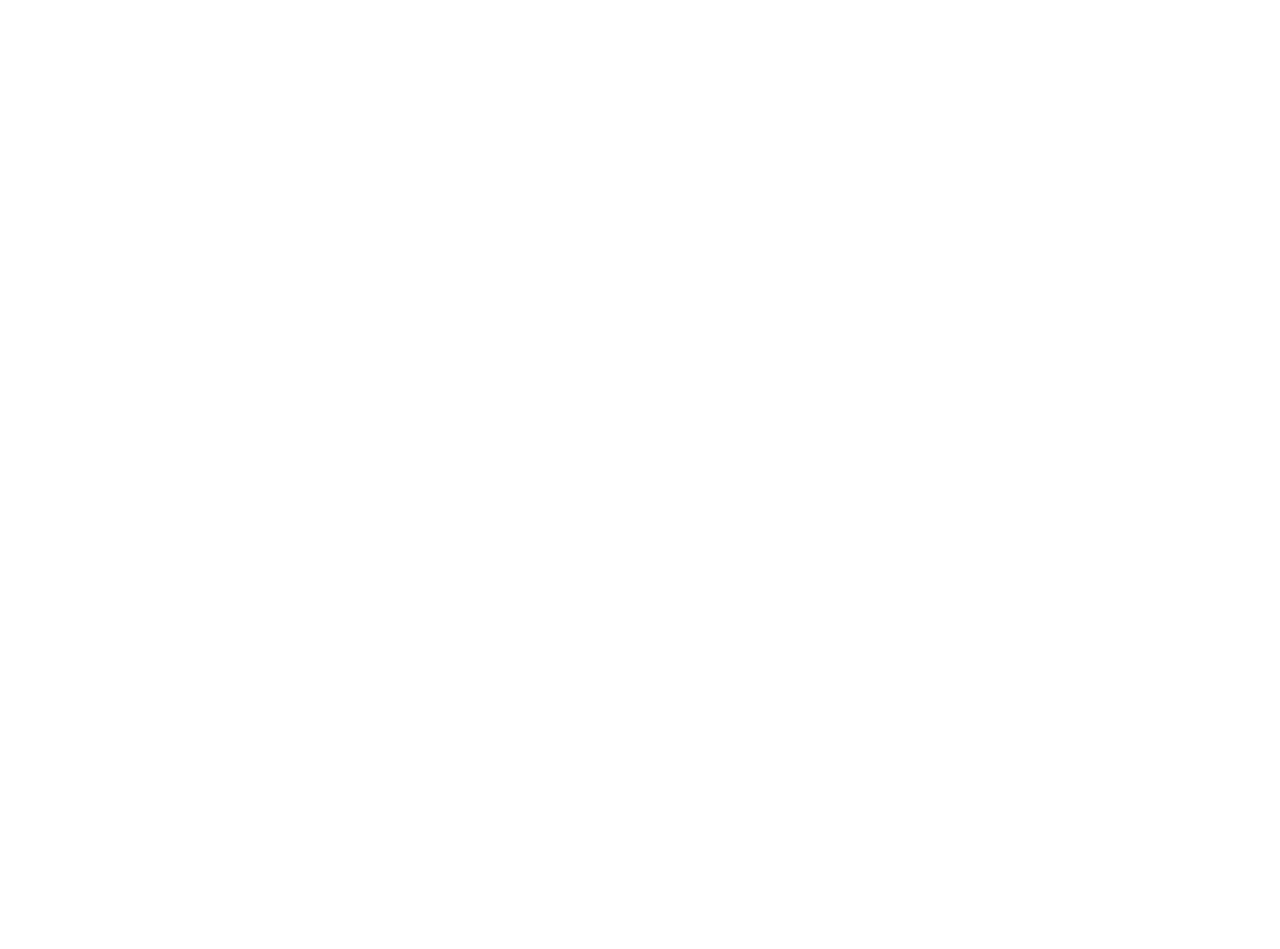
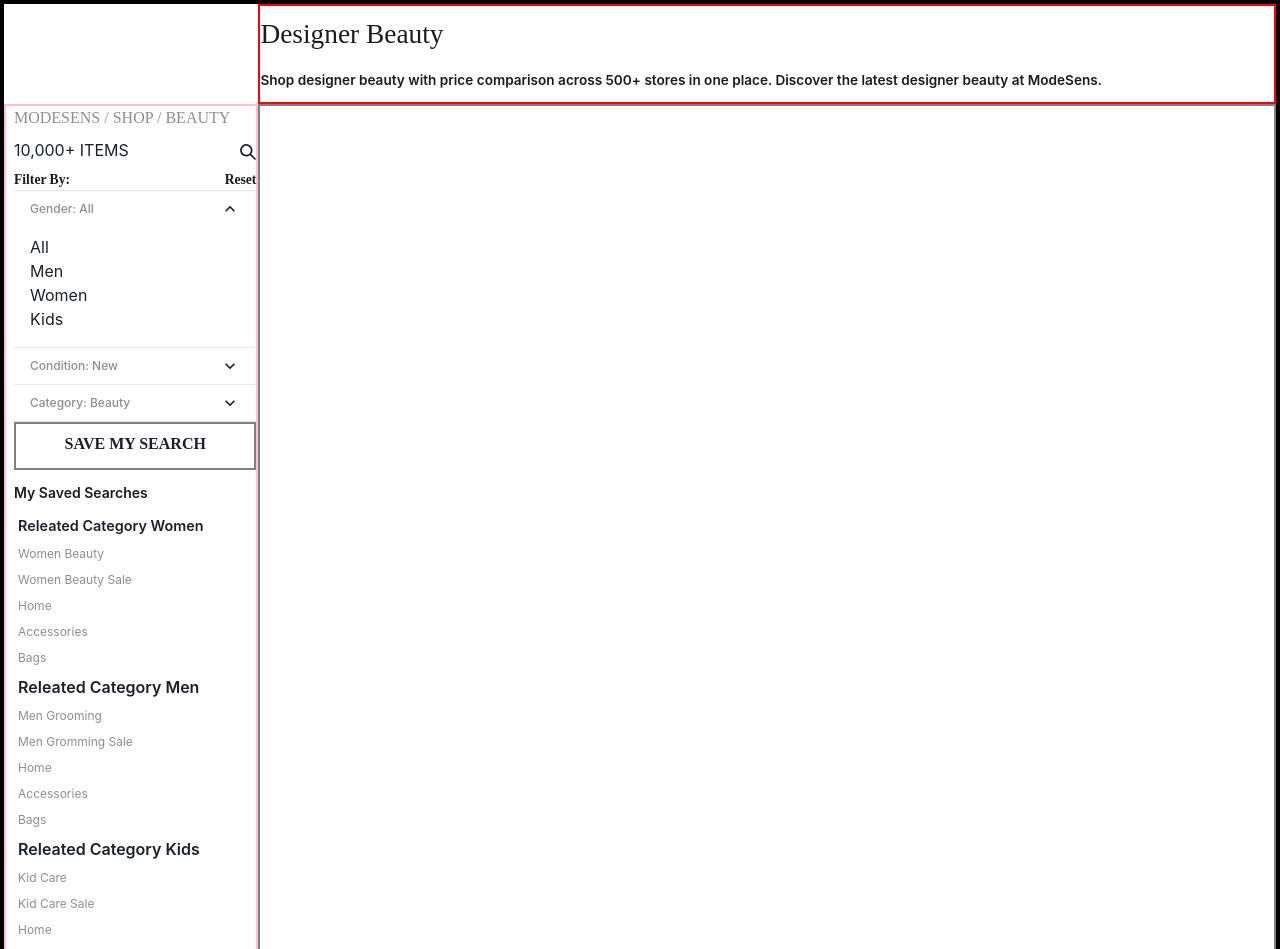
Before and after one commit to Chhattoo25/naive-plot-5053, a React (Create React App) app in the folder frontend/: page / in a window 1280 px wide. Shown: the top 949 px of the page. Before the commit the page ends 800 px from the top, so only its background shows below. Built offline with nearby package versions, Linux system fonts and the light colour scheme.

Commit message:
adding heading filter and sorting

```diff
--- a/frontend/package.json
+++ b/frontend/package.json
@@ -3,6 +3,7 @@
   "version": "0.1.0",
   "private": true,
   "dependencies": {
+    "@chakra-ui/icons": "^2.0.11",
     "@chakra-ui/react": "^2.3.7",
     "@emotion/react": "^11.10.5",
     "@emotion/styled": "^11.10.5",
--- a/frontend/src/App.css
+++ b/frontend/src/App.css
@@ -1,6 +1,4 @@
-.App {
-  text-align: center;
-}
+
 
 .App-logo {
   height: 40vmin;
@@ -22,6 +20,7 @@
   justify-content: center;
   font-size: calc(10px + 2vmin);
   color: white;
+  font-family: 'SuisseIntl';
 }
 
 .App-link {
--- a/frontend/src/App.js
+++ b/frontend/src/App.js
@@ -1,10 +1,10 @@
-
 import './App.css';
+import Beauty from './Beauty';
 
 function App() {
   return (
     <div className="App">
-
+     <Beauty/>
     </div>
   );
 }
--- /dev/null
+++ b/frontend/src/Beauty.jsx
@@ -0,0 +1,151 @@
+import { Box, Center, Flex, Spacer,Text  } from '@chakra-ui/react';
+import { SearchIcon } from '@chakra-ui/icons'
+import React from 'react'
+import {
+    Accordion,
+    AccordionItem,
+    AccordionButton,
+    AccordionPanel,
+    AccordionIcon,
+  } from '@chakra-ui/react'
+
+const Beauty = () => {
+  return (
+    <Box borderWidth={4} w='100%' borderColor='black' >
+        <Box borderWidth={2} borderColor='red' height='100px' w='80%' ml='20%' >
+            <Box fontWeight={500} lineHeight='40px' fontSize='1.71rem' color='#1c1c1c' fontFamily='SuisseIntl' pt={2}>
+                Designer Beauty
+            </Box>
+
+            <Box fontSize='0.85rem' fontWeight='semibold' cursor='pointer' color='#1c1c1c' pt={4}>Shop designer beauty with price comparison across 500+ stores in one place. Discover the latest designer beauty at ModeSens.</Box>
+        </Box>
+
+        <Flex>
+            {/* filter and sorting box */}
+            <Box borderWidth={2} borderColor='pink' w='20%' pl={2}>
+                <Box fontFamily='SuisseIntl' color='#8e8e8e' alignItems='center'>MODESENS / SHOP / BEAUTY</Box>
+
+                <Flex pt={2}>
+                    <Box>10,000+ ITEMS</Box>
+                    <Spacer/>
+                    <Box><SearchIcon  w={4} h={4}/></Box>
+                </Flex>
+                <Flex pt={2} fontFamily='SuisseIntl' fontSize='0.85rem'  fontWeight={700} color= '#1c1c1c'>
+                    <Box>Filter By:</Box>
+                    <Spacer/>
+                    <Box>Reset</Box>
+                </Flex>
+
+                <Box>
+                    {/* Adding 3 dropdown box */}
+
+                    <Accordion defaultIndex={[0]} allowMultiple>
+                        <AccordionItem>
+
+                            <AccordionButton>
+                                <Box flex='1' textAlign='left' fontSize='12px' fontWeight={500} color='#8E8E8E'>
+                                Gender: All
+                                </Box>
+                                <AccordionIcon />
+                            </AccordionButton>
+
+                            <AccordionPanel pb={4} cursor='pointer' >
+                            <Text>All</Text>
+                            <Text>Men</Text>
+                            <Text>Women</Text>
+                            <Text>Kids</Text>
+                            </AccordionPanel>
+                        </AccordionItem>
+
+                        <AccordionItem>
+                            <AccordionButton>
+                                <Box flex='1' textAlign='left' fontSize='12px' fontWeight={500} color='#8E8E8E'>
+                                Condition: New
+                                </Box>
+                                <AccordionIcon />
+                            </AccordionButton>
+                            <AccordionPanel pb={4} cursor='pointer'>
+                            <Text>All</Text>
+                            <Text>New</Text>
+                            <Text>Pre-Owned</Text>
+                            </AccordionPanel>
+                        </AccordionItem>
+
+                        <AccordionItem>
+                            <h2>
+                            <AccordionButton>
+                                <Box flex='1' textAlign='left' fontSize='12px' color='#8E8E8E' fontWeight={500}>
+                                Category: Beauty
+                                </Box>
+                                <AccordionIcon />
+                            </AccordionButton>
+                            </h2>
+                            <AccordionPanel pb={4} cursor='pointer'>
+                            <Text>All</Text>
+                            <Text>Clothing</Text>
+                            <Text>Shoes</Text>
+                            <Text>Bags</Text>
+                            </AccordionPanel>
+                        </AccordionItem>
+                        </Accordion>
+                </Box>
+
+                <Box borderColor='gray' borderWidth={2} h='3rem' cursor='pointer'>
+                    <Center p={2} fontSize='1rem' fontWeight='semibold' fontFamily='SuisseIntl'>SAVE MY SEARCH</Center>
+                </Box>
+
+                <Box color='#1c1c1c' fontSize='14px'fontWeight='semibold' mt={3} cursor='pointer'>My Saved Searches</Box>
+
+                <Box mt={3} ml={1} cursor='pointer'>
+                    {/* Releated Women */}
+                    <Box>
+                        <Box fontWeight='semibold' fontSize='0.9rem' mt={2}>Releated Category Women</Box>
+                        <Box  color='#8E8E8E' fontSize='12px'>
+                            <Text mt={2}>Women Beauty</Text>
+                            <Text mt={2}>Women Beauty Sale</Text>
+                            <Text mt={2}>Home</Text>
+                            <Text mt={2}>Accessories</Text>
+                            <Text mt={2}>Bags</Text>
+                        </Box>
+                    </Box>
+
+                    {/* Releated Men */}
+
+                    <Box>
+                        <Box mt={2} fontWeight='semibold'>Releated Category Men</Box>
+                        <Box  color='#8E8E8E' fontSize='12px'>
+                            <Text mt={2}>Men Grooming</Text>
+                            <Text mt={2}>Men Gromming Sale</Text>
+                            <Text mt={2}>Home</Text>
+                            <Text mt={2}>Accessories</Text>
+                            <Text mt={2}>Bags</Text>
+                        </Box>
+                    </Box>
+
+                    {/* Releated Kids */}
+
+                    <Box>
+                        <Box mt={2} fontWeight='semibold'>Releated Category Kids</Box>
+                        <Box  color='#8E8E8E' fontSize='12px'>
+                            <Text mt={2}>Kid Care</Text>
+                            <Text mt={2}>Kid Care Sale</Text>
+                            <Text mt={2}>Home</Text>
+                            <Text mt={2}>Accessories</Text>
+                            <Text mt={2}>Bags</Text>
+                        </Box>
+                    </Box>
+                </Box>
+
+            </Box>
+
+            {/* all items */}
+
+            <Box borderWidth={2} borderColor='gray' w='80%'>
+
+            </Box>
+        </Flex>
+    </Box>
+  )
+}
+
+export default Beauty
--- a/frontend/src/index.js
+++ b/frontend/src/index.js
@@ -3,11 +3,14 @@
 import './index.css';
 import App from './App';
 import reportWebVitals from './reportWebVitals';
+import { ChakraProvider } from "@chakra-ui/react"
 
 const root = ReactDOM.createRoot(document.getElementById('root'));
 root.render(
+    <ChakraProvider>
+        <App />
+    </ChakraProvider>
 
-    <App />
 );
 
 // If you want to start measuring performance in your app, pass a function
```
Also changed, not shown: 1 other file (tests, documents, lock files or other folders).
